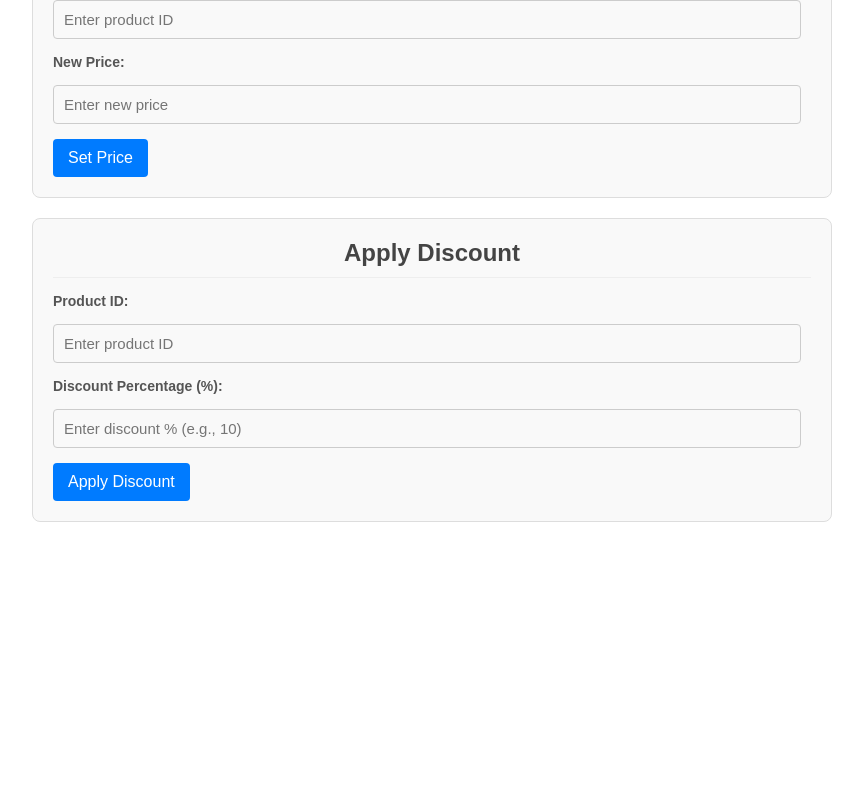
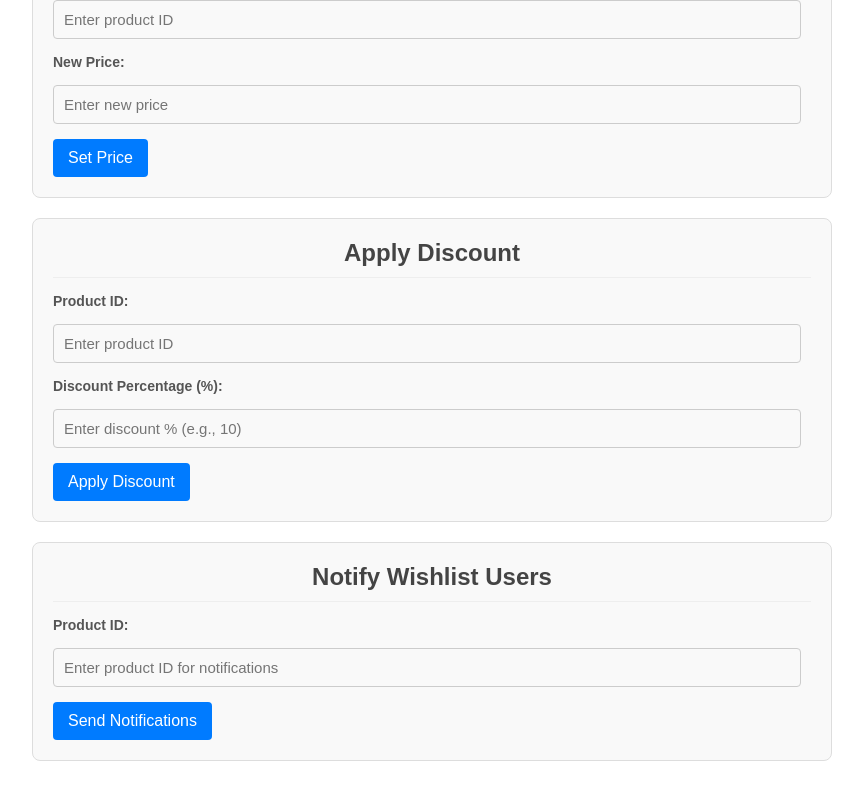
Before and after one commit to caganyalcn/cs308Frontend, a React (Create React App) app: page /sales-manager in a window 1280 px wide. Shown: the part 214-1014 px from the top of the page, without its empty margins (208-1071 px from the left). Before the commit the page ends 800 px from the top, so only its background shows below. Built offline with nearby package versions, Linux system fonts and the light colour scheme; no server answers.

Commit message:
added notify wishlist

```diff
--- a/src/pages/SalesManagerPage.js
+++ b/src/pages/SalesManagerPage.js
@@ -9,6 +9,9 @@ const SalesManagerPage = () => {
   // State for Apply Discount section
   const [productIdDiscount, setProductIdDiscount] = useState('');
   const [discountPercentage, setDiscountPercentage] = useState('');
+
+  // State for Wishlist Notification section
+  const [productIdNotification, setProductIdNotification] = useState('');
 
   const handleSetPrice = () => {
     // Placeholder for backend API call
@@ -24,6 +27,13 @@ const SalesManagerPage = () => {
     alert(`Applied ${discountPercentage}% discount to product ${productIdDiscount}`);
     setProductIdDiscount('');
     setDiscountPercentage('');
+  };
+
+  const handleSendNotifications = () => {
+    // Placeholder for backend API call
+    console.log(`Sending wishlist notifications for product ${productIdNotification}`);
+    alert(`Sent wishlist notifications for product ${productIdNotification}`);
+    setProductIdNotification('');
   };
 
   return (
@@ -89,6 +99,23 @@ const SalesManagerPage = () => {
         </button>
       </div>
 
+      <div className="feature-section">
+        <h2>Notify Wishlist Users</h2>
+        <div className="form-group">
+          <label htmlFor="productIdNotification">Product ID:</label>
+          <input
+            type="text"
+            id="productIdNotification"
+            value={productIdNotification}
+            onChange={(e) => setProductIdNotification(e.target.value)}
+            placeholder="Enter product ID for notifications"
+          />
+        </div>
+        <button onClick={handleSendNotifications} className="action-button">
+          Send Notifications
+        </button>
+      </div>
+
       {/* More sections will be added here */}
     </div>
   );
```
